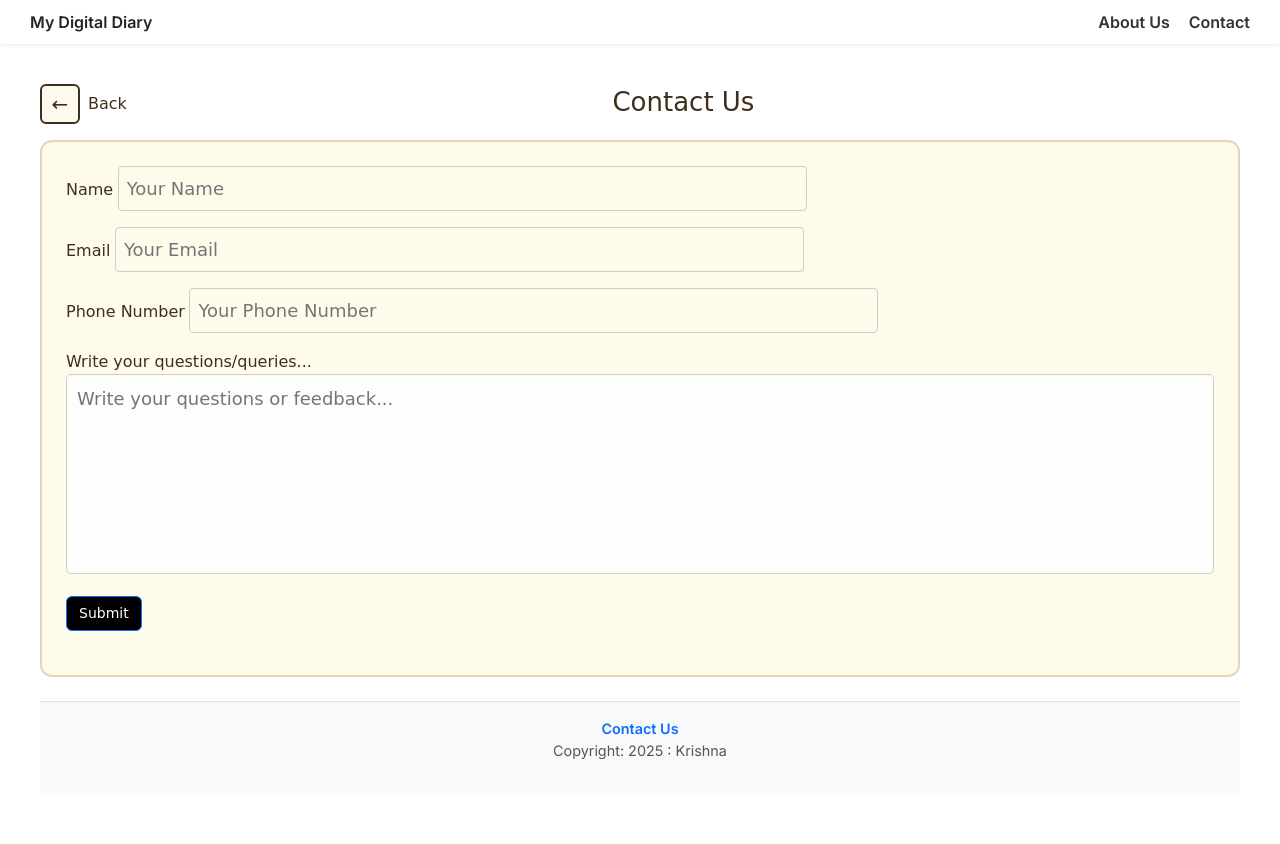
After one commit to Krishna-Thombare/My-Digital-Diary, a Flask app: page /contactus in a window 1280 px wide. The commit adds this page. Run offline with Flask 3, Linux system fonts and the light colour scheme.

Commit message:
Added Contact Us Feature.

```diff
--- a/app/__init__.py
+++ b/app/__init__.py
@@ -29,6 +29,7 @@ def create_app():
     from app.blueprints.quotes.routes import quotes_bp
     from app.blueprints.ideas.routes import ideas_bp
     from app.blueprints.todo.routes import todo_bp
+    from app.blueprints.contact.routes import contact_bp
 
     app.register_blueprint(about_bp)
     app.register_blueprint(home_bp)
@@ -38,5 +39,6 @@ def create_app():
     app.register_blueprint(quotes_bp)
     app.register_blueprint(ideas_bp)
     app.register_blueprint(todo_bp)
+    app.register_blueprint(contact_bp)
 
     return app
--- a/app/blueprints/auth/routes.py
+++ b/app/blueprints/auth/routes.py
@@ -1,7 +1,7 @@
 from flask import render_template, redirect, url_for, flash, request, session
 from werkzeug.security import generate_password_hash, check_password_hash
 from . import auth_bp
-from .forms import LoginForm, RegisterForm
+from app.forms.auth_forms import LoginForm, RegisterForm
 from app.models import db, User
 
 @auth_bp.route('/register', methods=['GET', 'POST'])
--- /dev/null
+++ b/app/blueprints/contact/__init__.py
@@ -0,0 +1,5 @@
+from flask import Blueprint
+
+contact_bp = Blueprint('contact', __name__, template_folder='templates')
+
+from . import routes
--- /dev/null
+++ b/app/blueprints/contact/routes.py
@@ -0,0 +1,15 @@
+from flask import render_template, request, redirect, url_for, flash
+from . import contact_bp
+from app.forms.contact_form import ContactForm
+
+@contact_bp.route("/contactus", methods=["GET", "POST"])
+def contact_us():
+    form = ContactForm()
+    previous_url = request.referrer or url_for('home')
+
+    if form.validate_on_submit():
+        # Optionally, save to DB or send an email here
+        flash("Thanks for reaching out! We'll get back to you soon.", "success")
+        return redirect(previous_url)
+
+    return render_template("contact/contact_us.html", form=form, back_url=previous_url)
--- /dev/null
+++ b/app/blueprints/contact/templates/contact/contact_us.html
@@ -0,0 +1,43 @@
+{% extends "base.html" %}
+{% set hide_sidebar = true %}
+
+{% block content %}
+<div class="d-flex justify-content-between align-items-center mb-3">
+    <div class="d-flex align-items-center">
+        <a href="{{ back_url }}" class="vintage-icon-btn">←</a>
+        <span class="vintage-label ms-2">Back</span>
+    </div>
+
+    <h2 class="text-center flex-grow-1 vintage-title">Contact Us</h2>
+</div>
+
+<div class="vintage-diary-box">
+    <form method="POST" class="vintage-body">
+        {{ form.hidden_tag() }}
+
+        <div class="mb-3">
+            {{ form.name.label(class="vintage-label") }}
+            {{ form.name(class="vintage-topic-input", placeholder="Your Name") }}
+        </div>
+
+        <div class="mb-3">
+            {{ form.email.label(class="vintage-label") }}
+            {{ form.email(class="vintage-topic-input", placeholder="Your Email") }}
+        </div>
+
+        <div class="mb-3">
+            {{ form.phone_no.label(class="vintage-label") }}
+            {{ form.phone_no(class="vintage-topic-input", placeholder="Your Phone Number") }}
+        </div>
+
+        <div class="mb-3">
+            {{ form.message.label(class="vintage-label") }}
+            {{ form.message(class="vintage-textarea message-box", placeholder="Write your questions or feedback...") }}
+        </div>
+
+        <div class="mt-3">
+            {{ form.submit(class="btn btn-primary") }}
+        </div>
+    </form>
+</div>
+{% endblock %}
--- /dev/null
+++ b/app/forms/contact_form.py
@@ -0,0 +1,10 @@
+from flask_wtf import FlaskForm
+from wtforms import StringField, IntegerField, TextAreaField, SubmitField
+from wtforms.validators import DataRequired, Length, Email
+
+class ContactForm(FlaskForm):
+    name = StringField("Name", validators=[DataRequired(), Length(min=3, max=25)])
+    email = StringField("Email", validators=[DataRequired(), Email()])
+    phone_no = StringField("Phone Number", validators=[DataRequired(), Length(min=10, max=15)])
+    message = TextAreaField("Write your questions/queries...", validators=[DataRequired(), Length(min=10)])
+    submit = SubmitField("Submit")
--- a/app/static/css/style.css
+++ b/app/static/css/style.css
@@ -412,3 +412,29 @@ td {
     text-decoration: underline;
     color: rgb(77, 77, 77);
 }
+
+/* Footer */
+
+footer {
+    font-size: 0.9rem;
+    color: #555;
+    background-color: #f8f9fa;
+}
+footer a {
+    text-decoration: none;
+    font-weight: 600;
+}
+
+/* Contact Us - Message Field */
+.message-box {
+    border: 1px solid #ccc;
+    padding: 10px;
+    border-radius: 5px;
+    background-color: #fdfdfc;
+    min-height: 10px;
+}
+
+.message-box {
+    height: 200px;        /* vertical height */
+    resize: none;         /* optional: prevents user from resizing */
+}
--- a/app/templates/base.html
+++ b/app/templates/base.html
@@ -56,6 +56,7 @@
             {% endwith %}
 
             {% block content %}{% endblock %}
+            {% include 'footer.html' %}
         </div>
     </div>
 
--- /dev/null
+++ b/app/templates/footer.html
@@ -0,0 +1,6 @@
+<footer class="text-center mt-4 py-3 border-top">
+    <p class="mb-0">
+        <a href="{{ url_for('contact.contact_us') }}">Contact Us</a>
+    </p>
+    <p>Copyright: 2025 : Krishna</p>
+</footer>
--- a/app/templates/navbar.html
+++ b/app/templates/navbar.html
@@ -12,5 +12,6 @@
     </div>
     <div class="navbar-right">
         <a href="/aboutus">About Us</a>
+        <a href="/contactus">Contact</a>
     </div>
 </nav>
```
Also changed, not shown: app/blueprints/auth/forms.py (deleted, +0 -14 lines), app/forms/auth_forms.py (+14 -0 lines).
